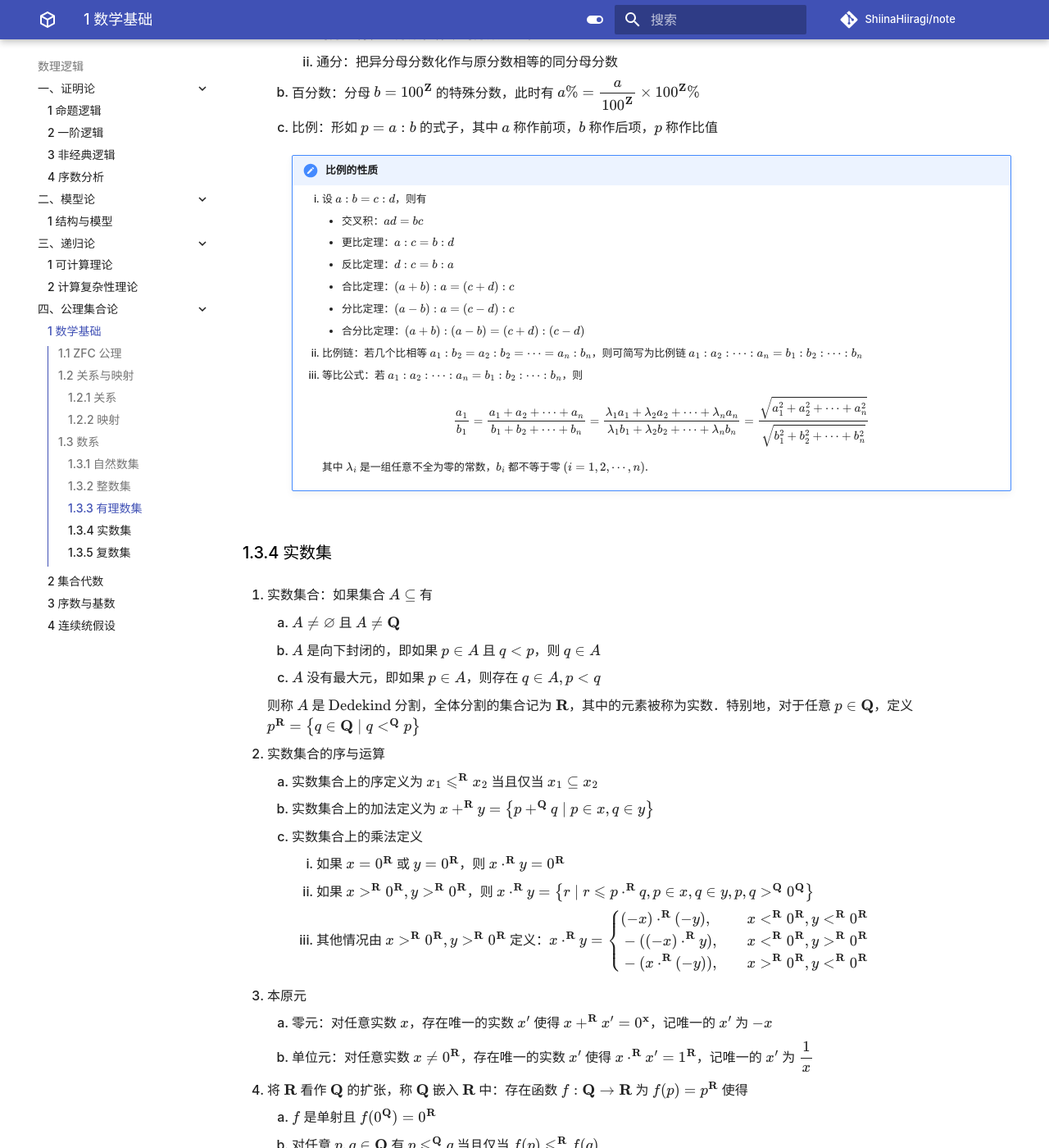
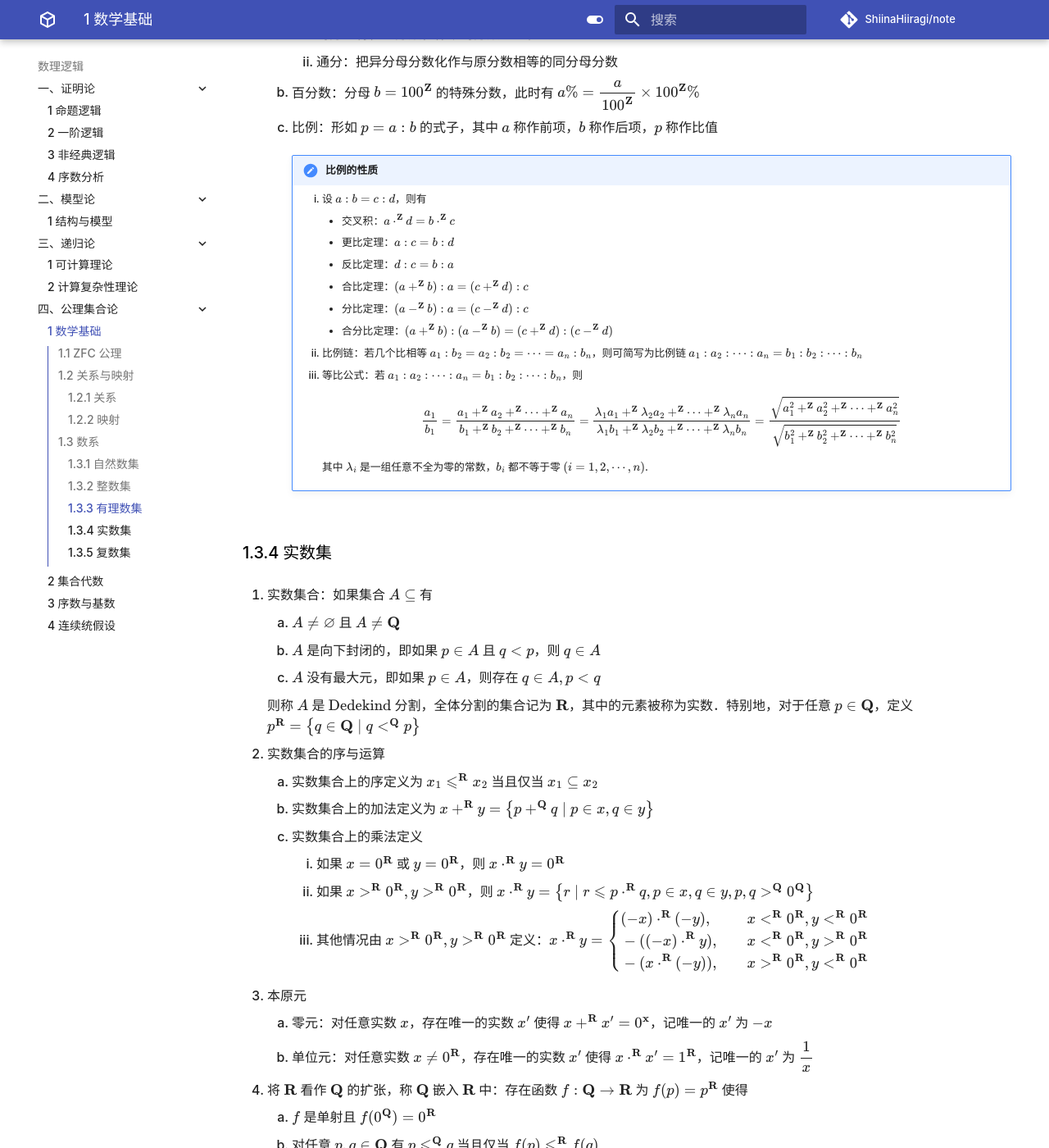
Before and after one commit to ShiinaHiiragi/note, an MkDocs documentation site: the page built from docs/logic/set/zfc.md, in a window 1280 px wide and 1400 px high, scrolled down 15376 px. Shown: the whole window at 82% size. Built offline with MkDocs 1.6.1 and Material for MkDocs 9.7.7, drawn with Linux system fonts in a browser that asks for light colours; comment, search, counter and statistics services are not loaded; some of the changed text lies outside the part shown.

Commit message:
add annotation

```diff
--- a/docs/logic/set/zfc.md
+++ b/docs/logic/set/zfc.md
@@ -524,17 +524,17 @@
 
         !!! note "比例的性质"
             1. 设 $a : b = c : d$，则有
-                - 交叉积：$ad = bc$
+                - 交叉积：$a \cdot^{\mathbf Z} d = b \cdot^{\mathbf Z} c$
                 - 更比定理：$a : c = b : d$
                 - 反比定理：$d : c = b : a$
-                - 合比定理：$(a+b) : a = (c+d) : c$
-                - 分比定理：$(a-b) : a = (c-d) : c$
-                - 合分比定理：$(a+b) : (a-b) = (c+d) : (c-d)$
+                - 合比定理：$(a+^{\mathbf Z}b) : a = (c+^{\mathbf Z}d) : c$
+                - 分比定理：$(a-^{\mathbf Z}b) : a = (c-^{\mathbf Z}d) : c$
+                - 合分比定理：$(a+^{\mathbf Z}b) : (a-^{\mathbf Z}b) = (c+^{\mathbf Z}d) : (c-^{\mathbf Z}d)$
             2. 比例链：若几个比相等 $a_1 : b_2 = a_2 : b_2 = \cdots = a_n : b_n$，则可简写为比例链 $a_1 : a_2 : \cdots : a_n = b_1 : b_2 : \cdots : b_n$
             3. 等比公式：若 $a_1 : a_2 : \cdots : a_n = b_1 : b_2 : \cdots : b_n$，则
 
                 $$
-                \dfrac{a_1}{b_1}=\dfrac{a_1+a_2+\cdots+a_n}{b_1+b_2+\cdots+b_n}=\dfrac{\lambda_1 a_1+\lambda_2 a_2+\cdots+\lambda_n a_n}{\lambda_1 b_1+\lambda_2 b_2+\cdots+\lambda_n b_n}=\dfrac{\sqrt{a_1^2+a_2^2+\cdots+a_n^2}}{\sqrt{b_1^2+b_2^2+\cdots+b_n^2}}
+                \dfrac{a_1}{b_1}=\dfrac{a_1+^{\mathbf Z}a_2+^{\mathbf Z}\cdots+^{\mathbf Z}a_n}{b_1+^{\mathbf Z}b_2+^{\mathbf Z}\cdots+^{\mathbf Z}b_n}=\dfrac{\lambda_1 a_1+^{\mathbf Z}\lambda_2 a_2+^{\mathbf Z}\cdots+^{\mathbf Z}\lambda_n a_n}{\lambda_1 b_1+^{\mathbf Z}\lambda_2 b_2+^{\mathbf Z}\cdots+^{\mathbf Z}\lambda_n b_n}=\dfrac{\sqrt{a_1^2+^{\mathbf Z}a_2^2+^{\mathbf Z}\cdots+^{\mathbf Z}a_n^2}}{\sqrt{b_1^2+^{\mathbf Z}b_2^2+^{\mathbf Z}\cdots+^{\mathbf Z}b_n^2}}
                 $$
 
                 其中 $\lambda_i$ 是一组任意不全为零的常数，$b_i$ 都不等于零 $(i = 1,2, \cdots, n)$.
@@ -567,14 +567,14 @@
 
     |                       集合                        |       区间表示       |     名称     |
     | :-----------------------------------------------: | :------------------: | :----------: |
-    | $\left\{w \mid x \leqslant w \leqslant y\right\}$ |       $[x, y]$       |    闭区间    |
-    |         $\left\{w \mid x < w < y\right\}$         |       $(x, y)$       |    开区间    |
-    |     $\left\{w \mid x \leqslant w < y\right\}$     |       $[x, y)$       | 半开半闭区间 |
-    |     $\left\{w \mid x < w \leqslant y\right\}$     |       $(x, y]$       | 半开半闭区间 |
-    |       $\left\{w \mid w \geqslant x\right\}$       |    $[x, +\infty)$    | 半开半闭区间 |
-    |           $\left\{w \mid w > x\right\}$           |    $(x, +\infty)$    |    开区间    |
-    |       $\left\{w \mid w \leqslant x\right\}$       |    $(-\infty, x]$    | 半开半闭区间 |
-    |           $\left\{w \mid w < x\right\}$           |    $(-\infty, x)$    |    开区间    |
+    | $\left\{w \mid x \leqslant^{\mathbf R} w \leqslant^{\mathbf R} y\right\}$ |       $[x, y]$       |    闭区间    |
+    |         $\left\{w \mid x <^{\mathbf R} w <^{\mathbf R} y\right\}$         |       $(x, y)$       |    开区间    |
+    |     $\left\{w \mid x \leqslant^{\mathbf R} w <^{\mathbf R} y\right\}$     |       $[x, y)$       | 半开半闭区间 |
+    |     $\left\{w \mid x <^{\mathbf R} w \leqslant^{\mathbf R} y\right\}$     |       $(x, y]$       | 半开半闭区间 |
+    |       $\left\{w \mid w \geqslant^{\mathbf R} x\right\}$       |    $[x, +\infty)$    | 半开半闭区间 |
+    |           $\left\{w \mid w >^{\mathbf R} x\right\}$           |    $(x, +\infty)$    |    开区间    |
+    |       $\left\{w \mid w \leqslant^{\mathbf R} x\right\}$       |    $(-\infty, x]$    | 半开半闭区间 |
+    |           $\left\{w \mid w <^{\mathbf R} x\right\}$           |    $(-\infty, x)$    |    开区间    |
     |                    $\mathbf R$                    | $(-\infty, +\infty)$ |    开区间    |
 
     </div>
```
